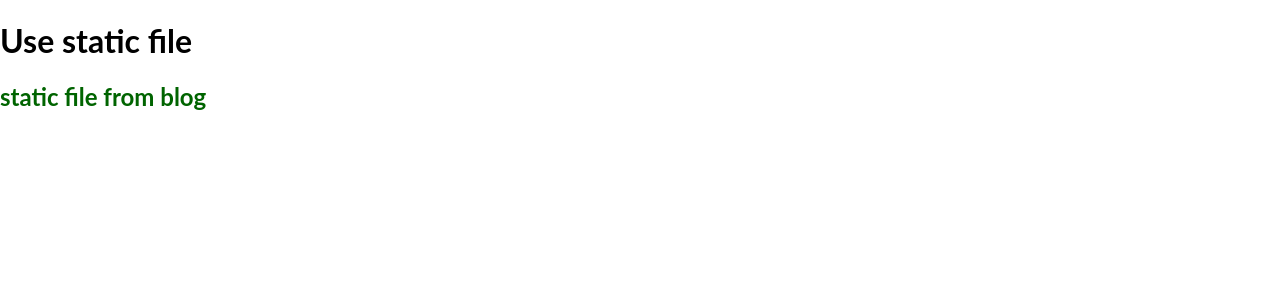
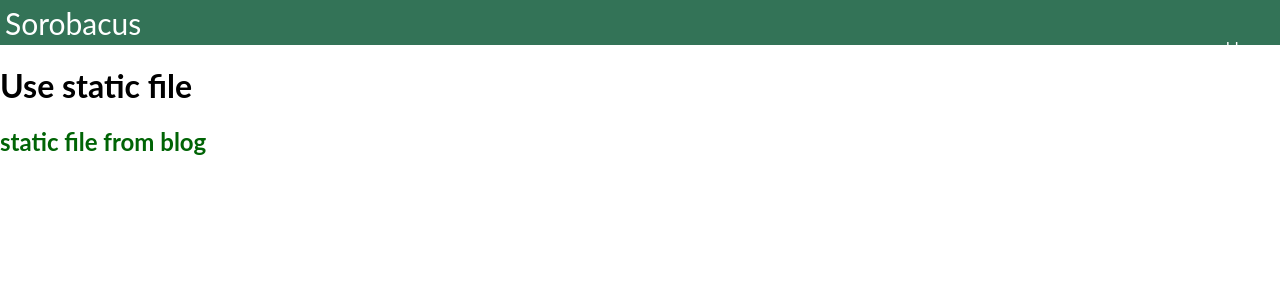
Before and after one commit to PeterYusuke/sorobacker, a Django app: page /blog/ in a window 1280 px wide. Shown: the top 300 px of the page. Run offline with Django 3.2, Linux system fonts and the light colour scheme.

Commit message:
navigation

```diff
--- a/development/django_project/blog/static/css/blog.css
+++ b/development/django_project/blog/static/css/blog.css
@@ -1,3 +1,39 @@
+body{
+    margin:auto;
+}
+
+a{
+    text-decoration:none;
+}
+
+header{
+    padding: 5px 5px 0px 5px;
+    background-color: #337357;
+    height: 40px;
+    position:relative;
+}
+
+header #header_name a{
+    float:left;
+    color: white;
+    font-size: 30px;
+}
+
+header #header_links div{
+    float: right;
+}
+
+header #header_links li{
+    list-style-type: none;
+    position:relative;
+    top:18px;
+    right:3px;
+}
+
+header #header_links a{
+    color: white;
+}
+
 h2 {
-    color:darkgreen;
+    color:rgb(0, 100, 5);
 }
--- a/development/django_project/blog/templates/blogHome.html
+++ b/development/django_project/blog/templates/blogHome.html
@@ -6,6 +6,18 @@
 {% endblock %}
 
 {% block body %}
+    <header>
+        <div>
+            <div id='header_name'>
+                <a href = '#'>Sorobacus</a>
+            </div>
+            <div id='header_links'>
+                <div id='right'>
+                    <li><a href="#">blog</a></li>
+                </div>
+            </div>
+        </div>
+    </header>
     <h1> Use static file </h1>
     <h2> static file from blog </h2>
 {% endblock %}
```
